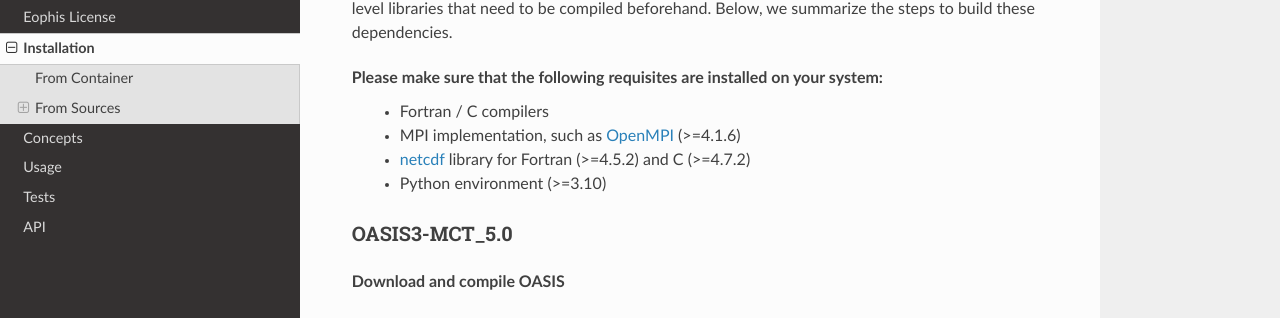
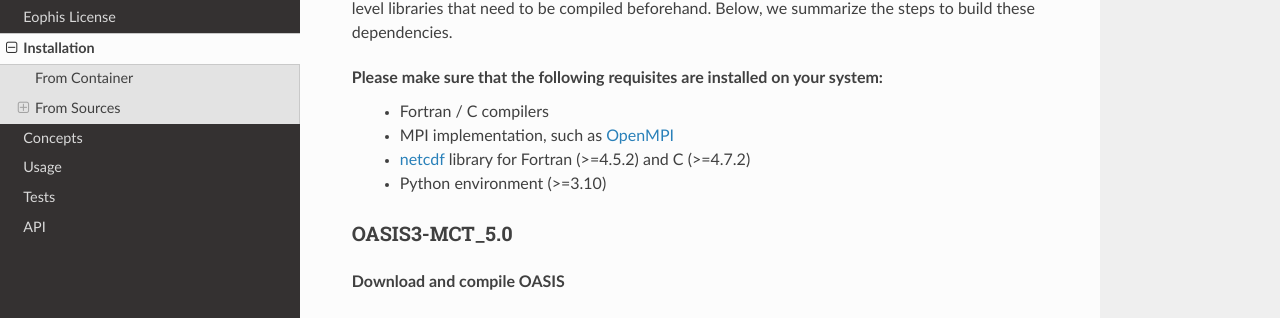
Before and after one commit to meom-group/eophis, a Sphinx documentation site: the page built from docs/source/install.rst, in a window 1280 px wide and 900 px high, scrolled down 1866 px. Shown: the part 132-450 px from the top of the window. Built offline with Sphinx 7.4.7 and the Read the Docs theme 3.1.0, drawn with Linux system fonts in a browser that asks for light colours.

Commit message:
Update install.rst

```diff
--- a/docs/source/install.rst
+++ b/docs/source/install.rst
@@ -103,7 +103,7 @@ As a Python package, installing Eophis is straightforward. However, some depende
 
 Please make sure that the following requisites are installed on your system:
    - Fortran / C compilers
-   - MPI implementation, such as `OpenMPI <https://www.open-mpi.org/>`_ (>=4.1.6)
+   - MPI implementation, such as `OpenMPI <https://www.open-mpi.org/>`_
    - `netcdf <https://www.unidata.ucar.edu/software/netcdf/>`_ library for Fortran (>=4.5.2) and C (>=4.7.2)
    - Python environment (>=3.10)
 
```
